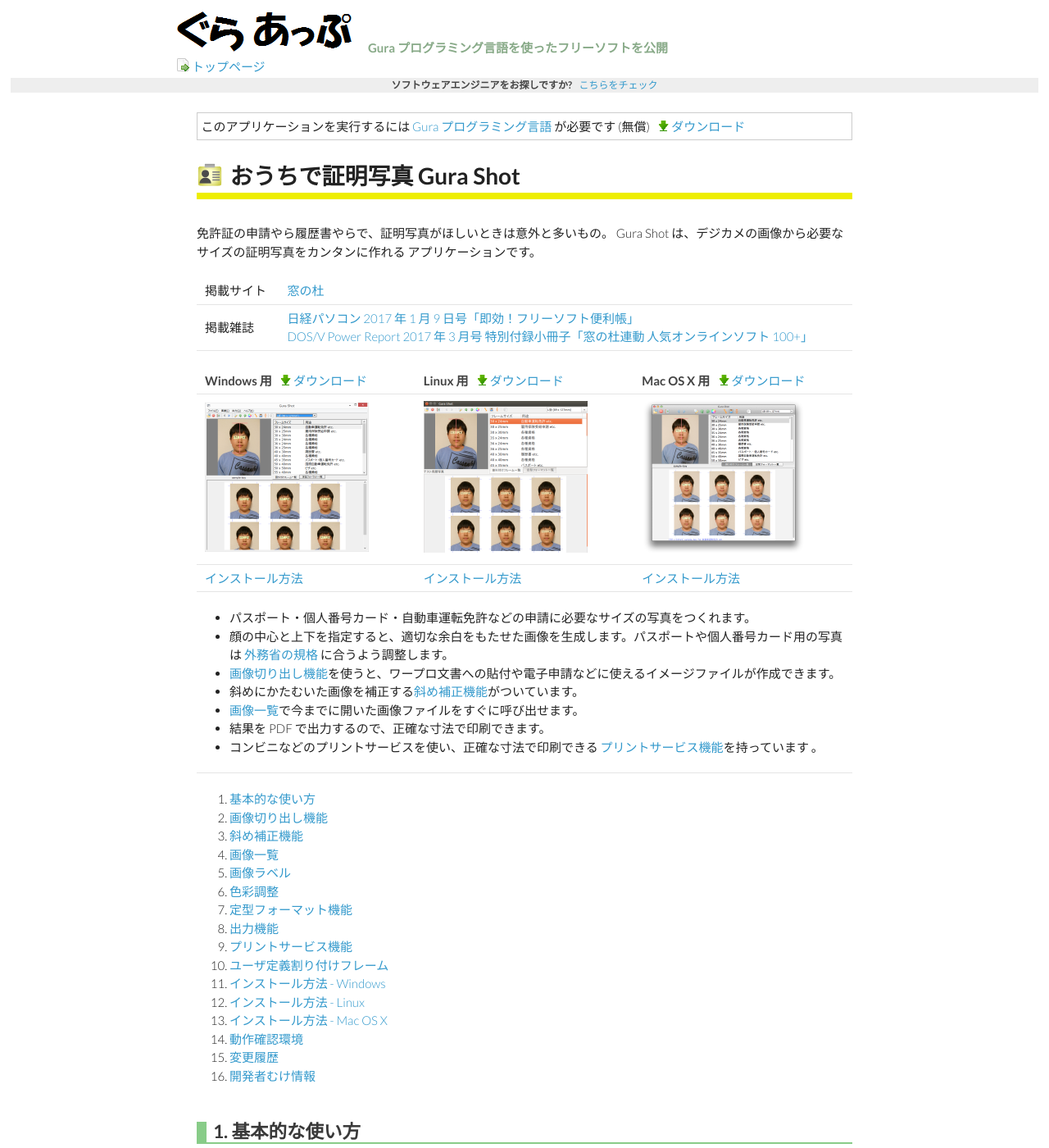
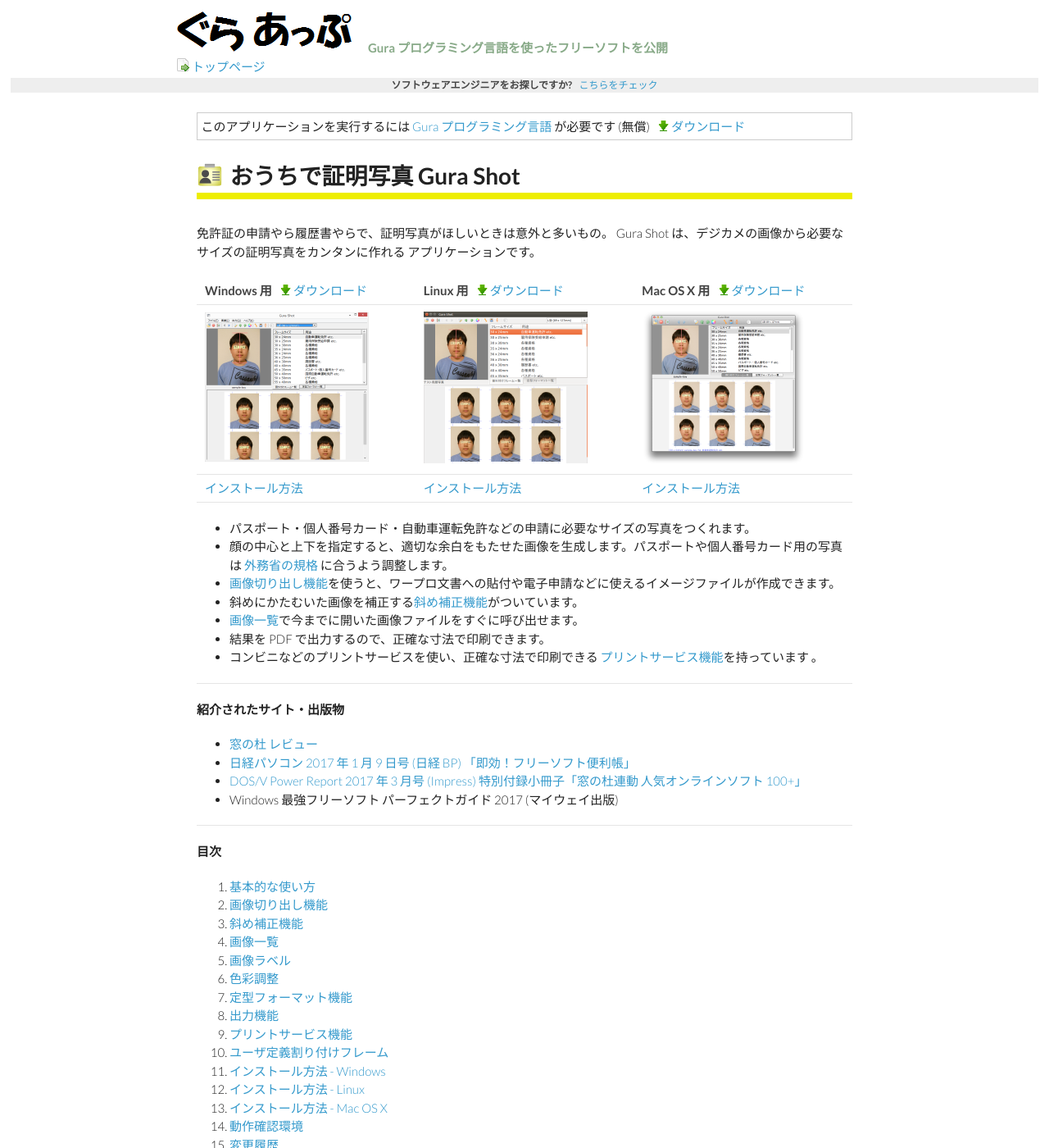
Before and after one commit to gura-app/gura-app.github.io, a Jekyll site: the page built from gurashot/index.md, in a window 1280 px wide and 1400 px high. Shown: the whole window at 82% size. Built offline with Jekyll 4.4.1, drawn with Linux system fonts in a browser that asks for light colours.

Commit message:
updated document

```diff
--- a/gurashot/index.md
+++ b/gurashot/index.md
@@ -11,20 +11,6 @@
 免許証の申請やら履歴書やらで、証明写真がほしいときは意外と多いもの。
 Gura Shot は、デジカメの画像から必要なサイズの証明写真をカンタンに作れる
 アプリケーションです。
-
-<table>
-<tr>
-<td>掲載サイト</td>
-<td><a href="http://www.forest.impress.co.jp/docs/review/20140730_659980.html">窓の杜</a></td>
-</tr>
-<tr>
-<td>掲載雑誌</td>
-<td>
-<div><a href="http://store.nikkeibp.co.jp/item/backno/NP0761.html">日経パソコン 2017 年 1 月 9 日号「即効！フリーソフト便利帳」</a></div>
-<div><a href="http://www.dosv.jp">DOS/V Power Report 2017 年 3 月号 特別付録小冊子「窓の杜連動 人気オンラインソフト 100+」</a></div>
-</td>
-</tr>
-</table>
 
 <table>
 <tr>
@@ -70,6 +56,16 @@
 
 - - - - - - - - - - - - - - - - - - - - - - - - - - - - - - - - - - - - - - - - - -
 
+**紹介されたサイト・出版物**
+
+* [窓の杜 レビュー](http://www.forest.impress.co.jp/docs/review/20140730_659980.html)
+* [日経パソコン 2017 年 1 月 9 日号 (日経 BP) 「即効！フリーソフト便利帳」](http://store.nikkeibp.co.jp/item/backno/NP0761.html)
+* [DOS/V Power Report 2017 年 3 月号 (Impress) 特別付録小冊子「窓の杜連動 人気オンラインソフト 100+」](http://www.dosv.jp)
+* Windows 最強フリーソフト パーフェクトガイド 2017 (マイウェイ出版)
+
+- - - - - - - - - - - - - - - - - - - - - - - - - - - - - - - - - - - - - - - - - -
+
+**目次**
 
 1. <a href="#basic-operation">基本的な使い方</a>
 2. <a href="#trimming">画像切り出し機能</a>
```
Also changed, not shown: index.md (+6 -2 lines).
